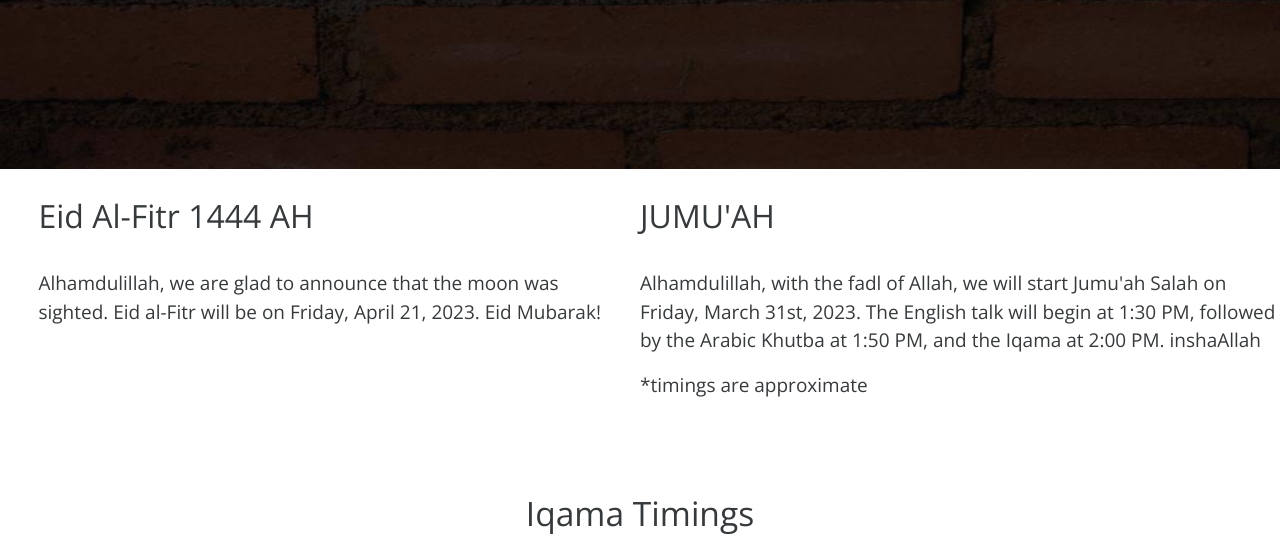
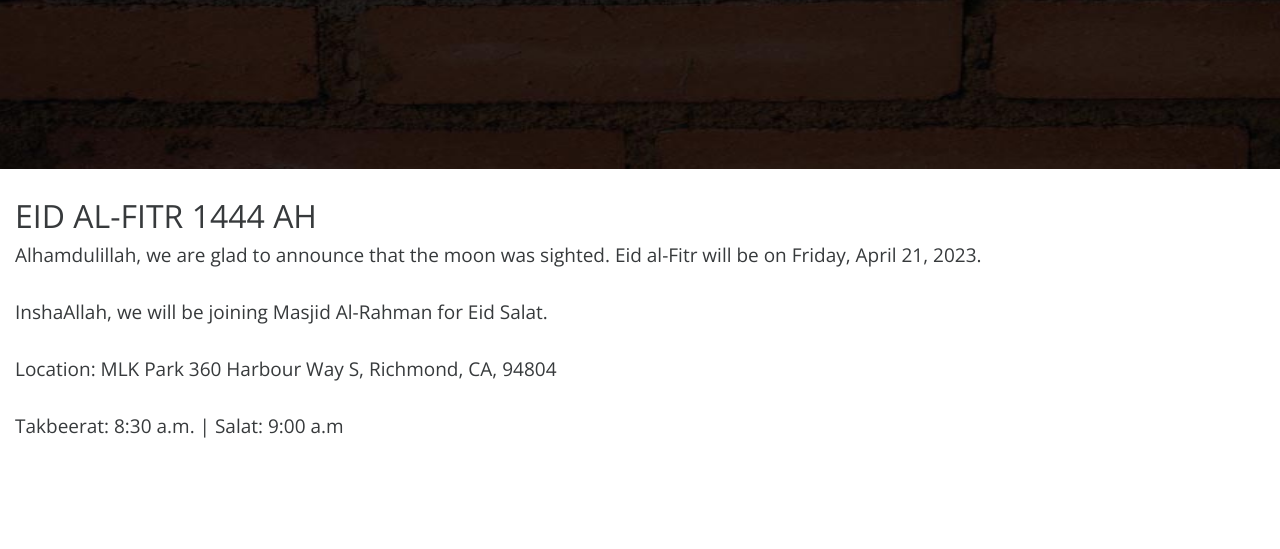
Before and after one commit to masjidarraheem/rodeomasjid, a plain HTML site: page index.html in a window 1280 px wide. Shown: the part 631-1180 px from the top of the page. Drawn offline with nearby package versions, Linux system fonts and the light colour scheme; a script that the page names is missing; files whose address does not match are found by name; a web font is replaced by a local one.

Commit message:
updated website with eid announcment

```diff
--- a/index.html
+++ b/index.html
@@ -81,22 +81,13 @@ src="https://www.facebook.com/tr?id=432855704686738&ev=PageView&noscript=1"
             </div>
 
 
-            <div class="row">
-
-                <section class="tm-2-col-img-text tm-2-col-img-lg-left">
-
-                    <div class="col-xs-12 col-sm-12 col-md-12 col-lg-6 col-xl-6 tm-2-col-text">
-<br> <h2 class="announcement__title">Eid Al-Fitr 1444 AH</h2><br>
-                        <p class="tm-2-col-subtitle">Alhamdulillah, we are glad to announce that the moon was sighted. Eid al-Fitr will be on Friday, April 21, 2023. Eid Mubarak!</p> <br> <br>
-                  </div>
-		    <div class="col-xs-12 col-sm-12 col-md-12 col-lg-6 col-xl-6 tm-2-col-img">
-<br> <h2 class="announcement__title">JUMU'AH </h2><br>
-                        <p class="tm-2-col-subtitle"> Alhamdulillah, with the fadl of Allah, we will start Jumu'ah Salah on Friday, March 31st, 2023. The English talk will begin at 1:30 PM, followed by the Arabic Khutba at 1:50 PM, and the Iqama at 2:00 PM. inshaAllah</p> *timings are approximate
-                    </div>
-                </section>
-
-            </div> <!-- row -->
-
+<div class="announcement open">
+  <div class="wrapper">
+    <label class="announcement__close"></label>
+    <h2 class="announcement__title">EID AL-FITR 1444 AH</h2>
+    <p>Alhamdulillah, we are glad to announce that the moon was sighted. Eid al-Fitr will be on Friday, April 21, 2023. <br><br> InshaAllah, we will be joining Masjid Al-Rahman for Eid Salat.<br> <br> Location: MLK Park 360 Harbour Way S, Richmond, CA, 94804 <br><br> Takbeerat: 8:30 a.m. | Salat: 9:00 a.m</p>
+  </div>
+</div>
 
             <div class="row tm-section">
 
```
